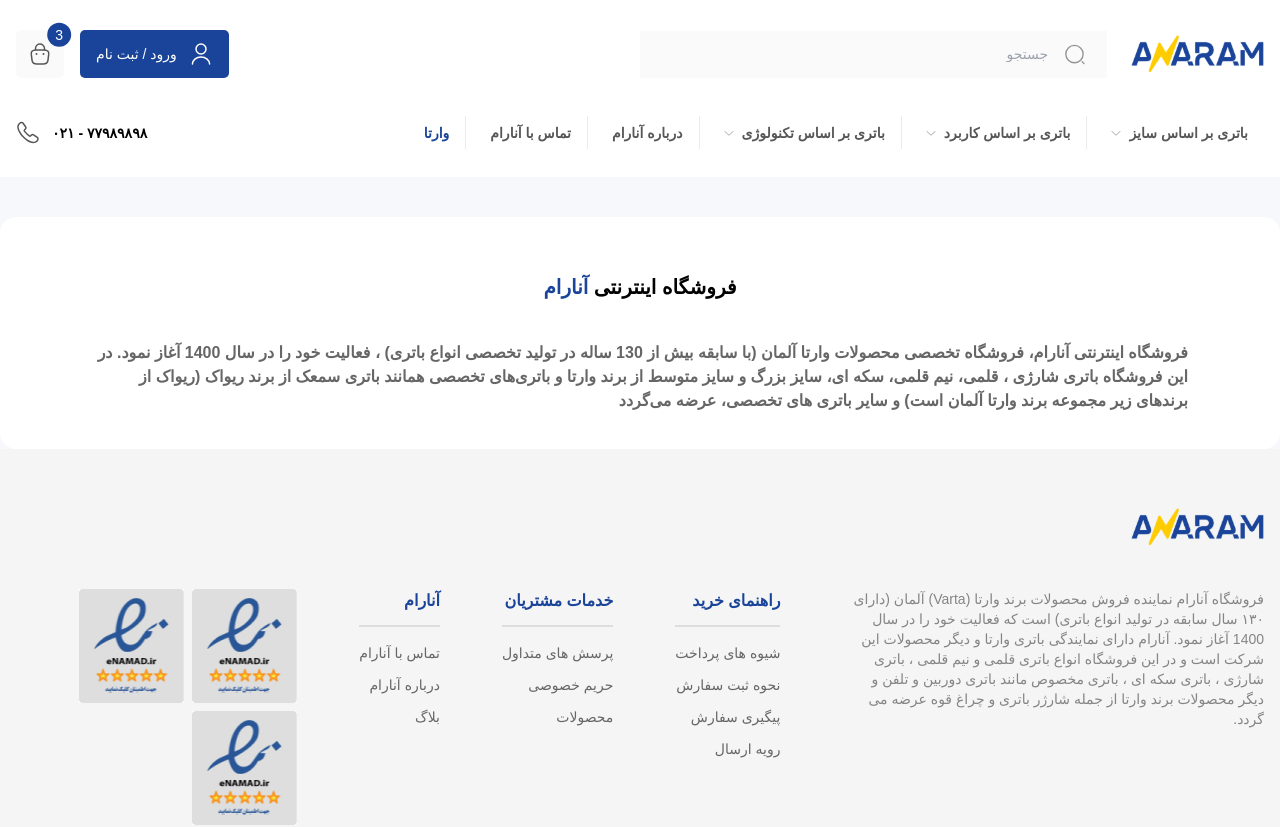
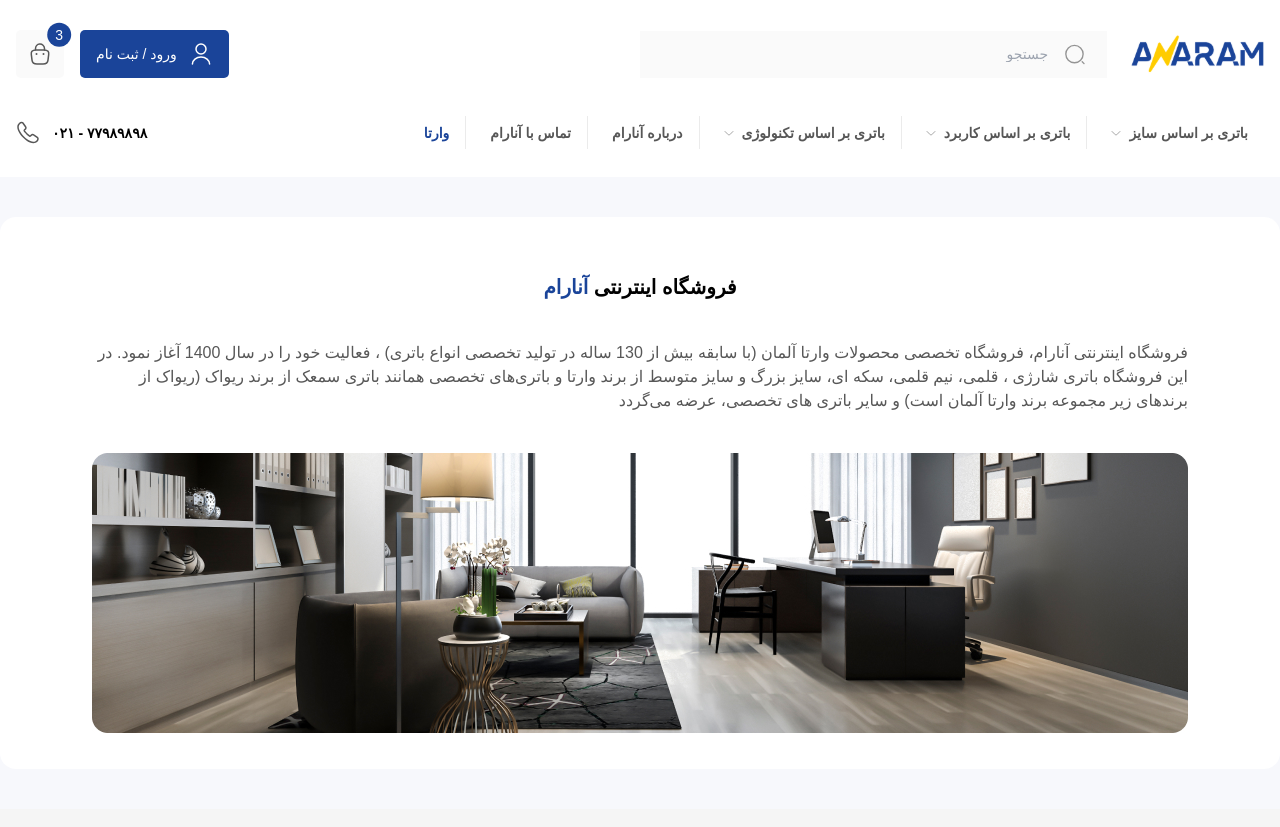
Before and after one commit to mahyarErshad/anaram-react, a React (Create React App) app: page /about in a window 1280 px wide. Shown: the top 827 px of the page. Built offline with nearby package versions, Linux system fonts and the light colour scheme; a web font is replaced by a local one.

Commit message:
Added an image

```diff
--- a/src/Pages/AboutUs/AboutUs.jsx
+++ b/src/Pages/AboutUs/AboutUs.jsx
@@ -3,11 +3,12 @@ import image from "../../assets/images/about-us-page-image.jpg"
 
 function AboutUs() {
   return (
-    <section className="container bg-white pb-9 px-28 pt-14 mt-10 gap-10 rounded-2xl">
+    <section className="container bg-white pb-9 px-28 pt-14 my-10 gap-10 rounded-2xl">
       <h1 className="font-semibold text-xl">
         فروشگاه اینترنتی <strong className="text-primary6">آنارام</strong>
       </h1>
-      <p className="text-base font-semibold text-NeutralN200 max-w-[68.5rem] max-lg:text-center">فروشگاه اینترنتی آنارام، فروشگاه تخصصی محصولات وارتا آلمان (با سابقه بیش از 130 ساله در تولید تخصصی انواع باتری) ، فعالیت خود را در سال 1400 آغاز نمود. در این فروشگاه باتری شارژی ، قلمی، نیم قلمی، سکه ای، سایز بزرگ و سایز متوسط از برند وارتا و باتری‌های تخصصی همانند باتری سمعک از برند ریواک (ریواک از برندهای زیر مجموعه برند وارتا آلمان است) و سایر باتری های تخصصی، عرضه می‌گردد</p>
+      <p className="text-base text-NeutralN300 max-w-[68.5rem] max-lg:text-center">فروشگاه اینترنتی آنارام، فروشگاه تخصصی محصولات وارتا آلمان (با سابقه بیش از 130 ساله در تولید تخصصی انواع باتری) ، فعالیت خود را در سال 1400 آغاز نمود. در این فروشگاه باتری شارژی ، قلمی، نیم قلمی، سکه ای، سایز بزرگ و سایز متوسط از برند وارتا و باتری‌های تخصصی همانند باتری سمعک از برند ریواک (ریواک از برندهای زیر مجموعه برند وارتا آلمان است) و سایر باتری های تخصصی، عرضه می‌گردد</p>
+      <img src={image} alt="A furnished office" />
     </section>
   );
 }
```
